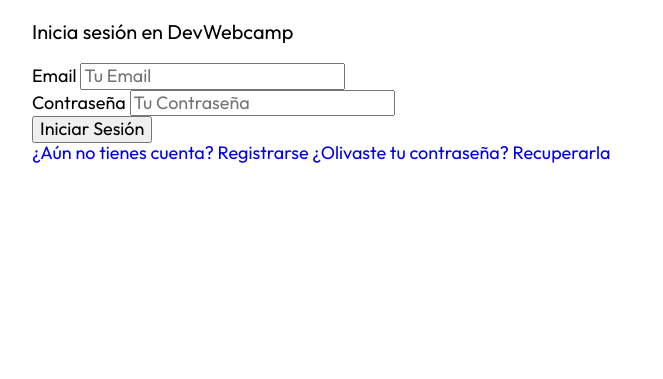
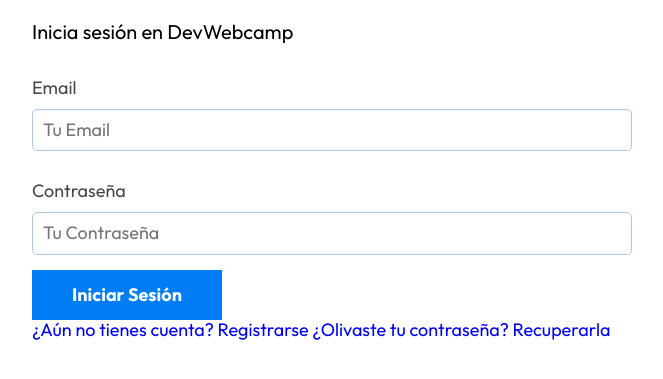
Before and after one commit to colidom/DevWebCamp, a PHP site: template views/auth/login.php in a window 1280 px wide. Shown: the top 379 px of the page, without its empty margins (308-971 px from the left). Run offline with PHP 8.4, Linux system fonts and the light colour scheme; the template is opened without the code that fills it, so the values that code supplies are empty; some libraries are stand-ins or nearby versions.

Commit message:
Añadiendo CSS para el Formulario

```diff
--- a/src/scss/app.scss
+++ b/src/scss/app.scss
@@ -1,2 +1,3 @@
 @use 'base';
 @use 'paginas';
+@use 'ui';
--- /dev/null
+++ b/src/scss/ui/_formulario.scss
@@ -0,0 +1,32 @@
+@use 'base/variables' as v;
+@use 'base/mixins' as m;
+
+.formulario {
+    display: flex;
+    flex-direction: column;
+
+    &__campo {
+        display: flex;
+        flex-direction: column;
+        gap: 1rem;
+        margin: 1.5rem 0;
+    }
+
+    &__label {
+        display: block;
+        font-size: 1.8rem;
+        color: rgba(v.$negro, .8);
+    }
+
+    &__input {
+        padding: 1rem;
+        border: 1px solid darken(v.$gris-claro, 20);
+        border-radius: .5rem;
+    }
+
+    &__submit {
+        @include m.boton(v.$azul, v.$blanco);
+        width: auto;
+        align-self: flex-start;
+    }
+}
--- /dev/null
+++ b/src/scss/ui/_index.scss
@@ -0,0 +1 @@
+@forward "formulario"
--- a/views/auth/login.php
+++ b/views/auth/login.php
@@ -5,11 +5,11 @@
     <form action="" class="formulario">
         <div class="formulario__campo">
             <label for="email" class="formulario__label">Email</label>
-            <input type="email" class="formulario_input" placeholder="Tu Email" id="email">
+            <input type="email" class="formulario__input" placeholder="Tu Email" id="email">
         </div>
         <div class="formulario__campo">
             <label for="password" class="formulario__label">Contraseña</label>
-            <input type="password" class="formulario_input" placeholder="Tu Contraseña" id="password">
+            <input type="password" class="formulario__input" placeholder="Tu Contraseña" id="password">
         </div>
 
         <input type="submit" class="formulario__submit" value="Iniciar Sesión">
```
Also changed, not shown: public/build/css/app.css, 1 other file.
